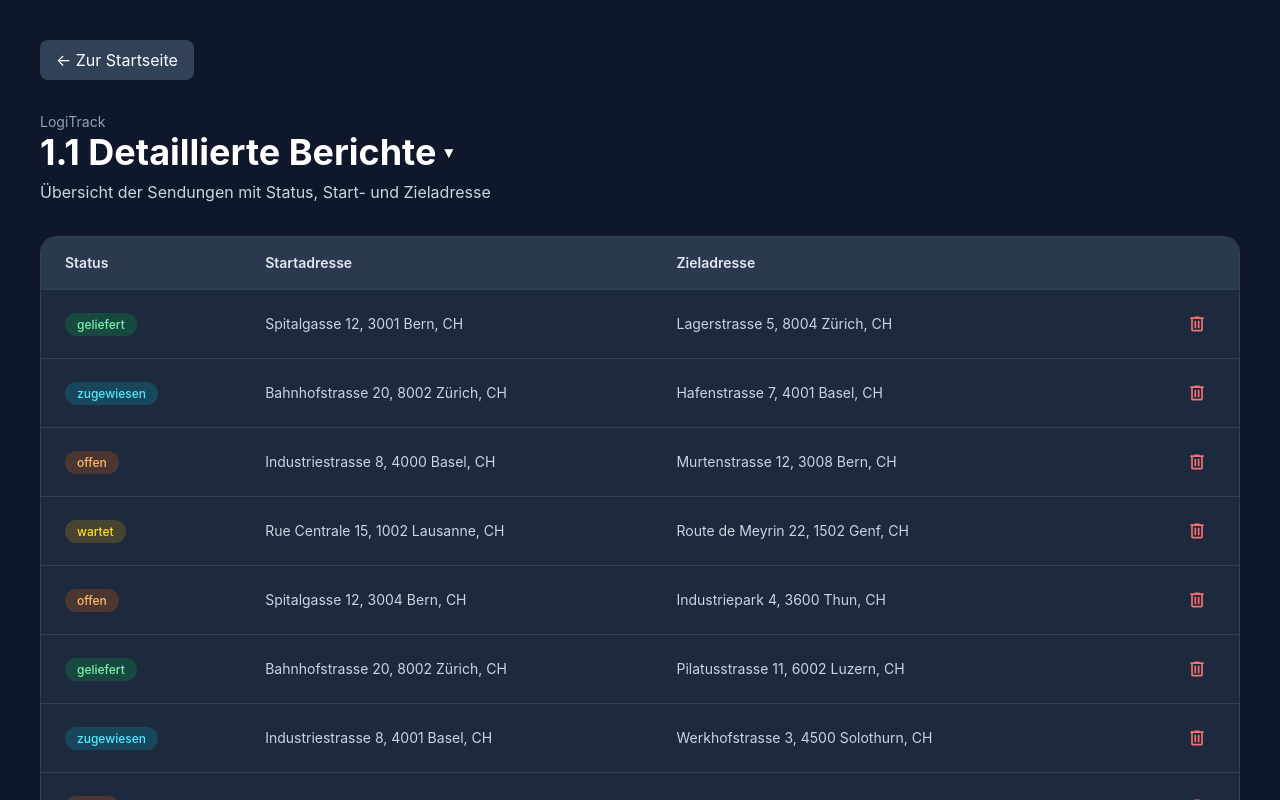
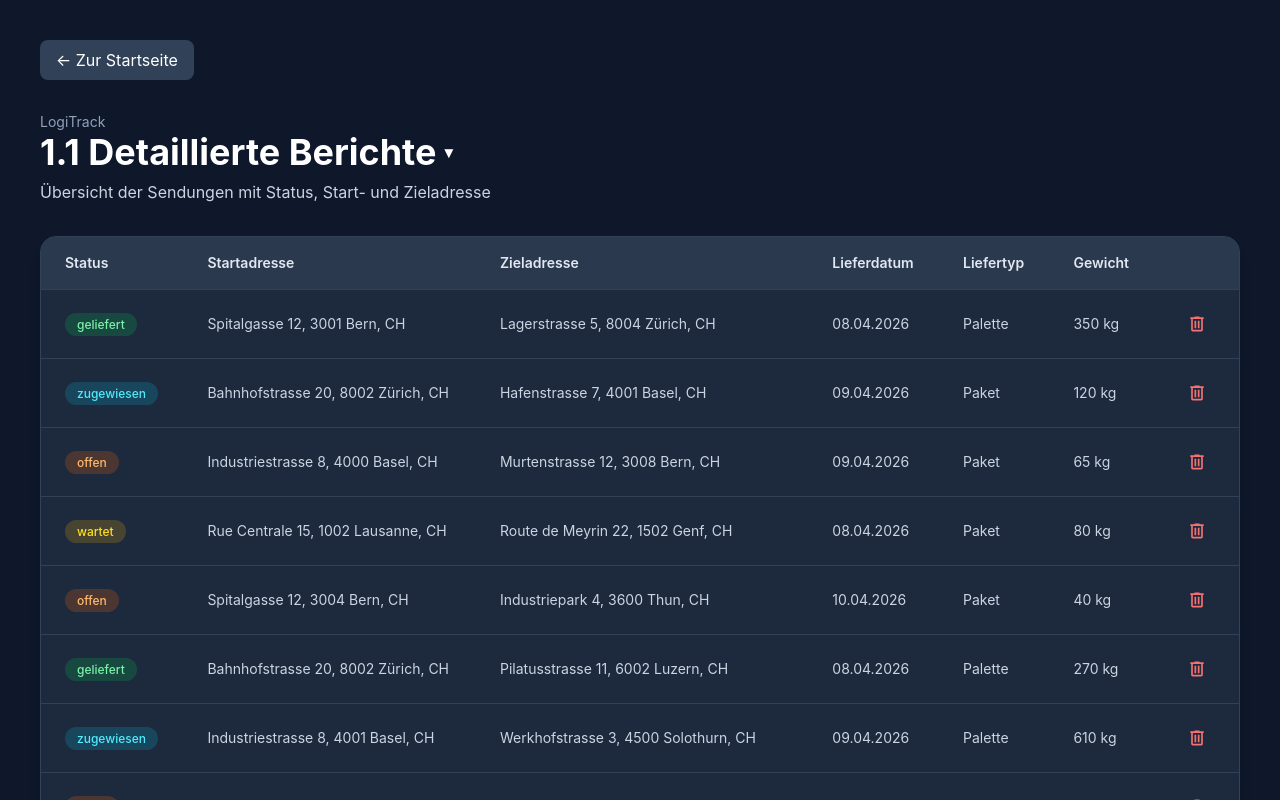
Before and after one commit to ITKFA35/LogiTrack, a React (Vite) app: page /reports/dashboard in a window 1280 px wide. Shown: the top 800 px of the page. Built offline with nearby package versions, Linux system fonts and the light colour scheme; data requests are answered from the project's data file.

Commit message:
improve sendung editing, validation and reporting table

```diff
--- a/db.json
+++ b/db.json
@@ -333,7 +333,7 @@
       "erfassungsdatum": "2026-04-08",
       "lieferdatum": "2026-04-10",
       "status": "unterwegs",
-      "prioritaet": "niedrig",
+      "prioritaet": "normal",
       "lieferungTyp": "Paket",
       "gewichtKg": 95,
       "benachrichtigung": false,
@@ -380,7 +380,7 @@
       "erfassungsdatum": "2026-04-08",
       "lieferdatum": "2026-04-12",
       "status": "offen",
-      "prioritaet": "normal",
+      "prioritaet": "hoch",
       "lieferungTyp": "Paket",
       "gewichtKg": 55,
       "benachrichtigung": false,
@@ -426,7 +426,7 @@
       "zielOrt": "Bern",
       "zielLand": "CH",
       "erfassungsdatum": "2026-04-24",
-      "lieferdatum": "2026-04-24",
+      "lieferdatum": "2026-05-02",
       "status": "zugewiesen",
       "prioritaet": "hoch",
       "lieferungTyp": "Palette",
--- a/src/pages/DashboardV2.jsx
+++ b/src/pages/DashboardV2.jsx
@@ -23,6 +23,7 @@ export default function DashboardV2() {
     status: "",
     prioritaet: "",
     lieferungTyp: "",
+    gewichtKg: "",
   });
 
   useEffect(() => {
@@ -72,6 +73,15 @@ export default function DashboardV2() {
     return "";
   };
 
+  const formatDateToGerman = (dateValue) => {
+  if (!dateValue) return "";
+
+  if (dateValue.includes(".")) return dateValue;
+
+  const [year, month, day] = dateValue.split("-");
+  return `${day}.${month}.${year}`;
+  };
+
   const openEditModal = (sendung) => {
     setSelectedSendung(sendung);
     setEditForm({
@@ -88,6 +98,8 @@ export default function DashboardV2() {
       status: sendung.status || "",
       prioritaet: sendung.prioritaet || "",
       lieferungTyp: sendung.lieferungTyp || "",
+      gewichtKg: sendung.gewichtKg || "",
+      lieferdatum: sendung.lieferdatum || "",
     });
   };
 
@@ -121,11 +133,11 @@ export default function DashboardV2() {
   };
 
   const handleSave = async () => {
-    if (!selectedSendung) return;
-
     const updatedSendung = {
       ...selectedSendung,
       ...editForm,
+      gewichtKg: Number(editForm.gewichtKg),
+      lieferdatum: formatDateToApi(editForm.lieferdatum),
     };
 
     try {
@@ -137,16 +149,26 @@ export default function DashboardV2() {
         )
       );
 
-      setSelectedSendung(null);
+      closeEditModal();
     } catch (error) {
       console.error("UPDATE ERROR:", error);
       alert("Fehler beim Speichern der Sendung");
     }
   };
 
+  const formatDateToApi = (dateValue) => {
+  if (!dateValue) return "";
+
+  if (dateValue.includes("-")) return dateValue;
+
+  const [day, month, year] = dateValue.split(".");
+  return `${year}-${month}-${day}`;
+  };
+
   return (
     <div className="min-h-screen bg-slate-900 text-white p-8 md:p-10">
       <button
+        type="button"
         onClick={() => navigate("/reports")}
         className="mb-8 rounded-lg bg-slate-700 px-4 py-2 hover:bg-slate-600 transition"
       >
@@ -171,6 +193,7 @@ export default function DashboardV2() {
         {menuOpen && (
           <div className="absolute mt-3 w-72 rounded-xl border border-slate-700 bg-slate-900 shadow-xl z-50">
             <button
+              type="button"
               onClick={() => {
                 navigate("/reports");
                 setMenuOpen(false);
@@ -181,6 +204,7 @@ export default function DashboardV2() {
             </button>
 
             <button
+              type="button"
               onClick={() => {
                 navigate("/reports/dashboard");
                 setMenuOpen(false);
@@ -191,6 +215,7 @@ export default function DashboardV2() {
             </button>
 
             <button
+              type="button"
               onClick={() => {
                 navigate("/transport");
                 setMenuOpen(false);
@@ -216,7 +241,17 @@ export default function DashboardV2() {
               <th className="px-6 py-4 text-left text-sm font-semibold text-slate-200">
                 Zieladresse
               </th>
-              <th className="px-6 py-4 text-right text-sm font-semibold text-slate-200"></th>
+              <th className="px-6 py-4 text-left text-sm font-semibold text-slate-200">
+                Lieferdatum
+              </th>
+              <th className="px-6 py-4 text-left text-sm font-semibold text-slate-200">
+                Liefertyp
+              </th>
+              <th className="px-6 py-4 text-left text-sm font-semibold text-slate-200">
+                Gewicht
+              </th>
+              <th className="px-6 py-4 text-right text-sm font-semibold text-slate-200">
+              </th>
             </tr>
           </thead>
 
@@ -245,14 +280,28 @@ export default function DashboardV2() {
                   {formatAdresse("ziel", sendung)}
                 </td>
 
+                <td className="px-6 py-4 text-sm text-slate-300">
+                  {formatDateToGerman(sendung.lieferdatum)}
+                </td>
+
+                <td className="px-6 py-4 text-sm text-slate-300">
+                  {sendung.lieferungTyp}
+                </td>
+
+                <td className="px-6 py-4 text-sm text-slate-300">
+                  {sendung.gewichtKg} kg
+                </td>
+
                 <td className="px-6 py-4 text-right">
                   <button
+                    type="button"
                     onClick={(e) => {
                       e.stopPropagation();
                       handleDelete(sendung.id);
                     }}
                     className="rounded p-2 text-red-400 transition hover:bg-red-500/10 hover:text-red-300"
-                  >
+                >
+
                     <img
                       src={deleteIcon}
                       alt="Löschen"
@@ -267,7 +316,8 @@ export default function DashboardV2() {
       </div>
 
       {selectedSendung && (
-        <div className="fixed inset-0 z-50 flex items-center justify-center bg-black/50 px-4 py-6">
+        <div className="fixed inset-0 z-50 flex items-center justify-center bg-black/50 px-4 py-6"
+          onClick={(e) => e.stopPropagation()}>
           <div className="flex h-[85vh] w-full max-w-4xl flex-col rounded-2xl bg-slate-800 shadow-2xl">
 
             {/* HEADER */}
@@ -440,7 +490,17 @@ export default function DashboardV2() {
                   </select>
                 </div>
 
-                <div className="md:col-span-2">
+                <div>
+                <label className="mb-2 block text-sm text-slate-300">Gewicht (kg)</label>
+                <input
+                  type="number"
+                  value={editForm.gewichtKg}
+                  onChange={(e) => handleChange("gewichtKg", e.target.value)}
+                  className="w-full rounded-lg border border-slate-600 bg-slate-900 px-4 py-3 text-white outline-none focus:border-blue-500"
+                />
+                </div>
+
+                <div className="">
                   <label className="mb-2 block text-sm text-slate-300">
                     Lieferung Typ
                   </label>
@@ -452,12 +512,41 @@ export default function DashboardV2() {
                     <option value="Palette">Palette</option>
                   </select>
                 </div>
+                <div className="md:col-span-2">
+                  <label className="mb-2 block text-sm text-slate-300">
+                    Lieferdatum
+                  </label>
+
+                  <div className="relative">
+                    <input
+                      type="text"
+                      placeholder="TT.MM.JJJJ"
+                      value={formatDateToGerman(editForm.lieferdatum)}
+                      onChange={(e) => handleChange("lieferdatum", e.target.value)}
+                      className="w-full rounded-lg border border-slate-600 bg-slate-900 px-4 py-3 pr-12 text-white outline-none focus:border-blue-500"
+                    />
+
+                    <span className="material-symbols-outlined pointer-events-none absolute right-4 top-1/2 -translate-y-1/2 text-[22px] text-slate-400">
+                      calendar_month
+                    </span>
+
+                    <input
+                      type="date"
+                      className="absolute right-3 top-1/2 h-8 w-8 -translate-y-1/2 cursor-pointer opacity-0"
+                      onChange={(e) =>
+                        handleChange("lieferdatum", formatDateToGerman(e.target.value))
+                      }
+                    />
+                  </div>
+                </div>
               </div>
             </div>
+
 
             {/* FOOTER */}
             <div className="flex items-center justify-between border-t border-slate-700 px-6 py-4">
               <button
+                type="button"
                 onClick={() => handleDelete(selectedSendung.id)}
                 className="flex items-center gap-2 rounded-lg bg-red-500/20 px-4 py-2 text-red-400 hover:bg-red-500/30 transition"
               >
@@ -471,16 +560,21 @@ export default function DashboardV2() {
 
               <div className="flex gap-3">
                 <button
+                  type="button"
                   onClick={closeEditModal}
                   className="rounded-lg bg-slate-700 px-5 py-3 hover:bg-slate-600 transition"
                 >
                   Abbrechen
                 </button>
-
-                <button className="rounded-lg bg-blue-600 px-5 py-3 hover:bg-blue-700 transition"
-                 type="button"
-                 onClick={handleSave}
-                 className="rounded-lg bg-blue-600 px-5 py-3 hover:bg-blue-700 transition">
+                <button
+                  type="button"
+                  onClick={(e) => {
+                    e.preventDefault();
+                    e.stopPropagation();
+                    handleSave();
+                  }}
+                  className="rounded-lg bg-blue-600 px-5 py-3 hover:bg-blue-700 transition"
+                >
                   Speichern
                 </button>
               </div>
--- a/src/pages/TransportManagement.jsx
+++ b/src/pages/TransportManagement.jsx
@@ -51,10 +51,12 @@ export default function TransportManagement() {
 
   const [year, month, day] = dateValue.split("-");
   return `${day}.${month}.${year}`;
-};
+  };
 
   const formatDateToApi = (dateValue) => {
     if (!dateValue) return "";
+
+    if (dateValue.includes("-")) return dateValue;
 
     const [day, month, year] = dateValue.split(".");
     return `${year}-${month}-${day}`;
@@ -163,6 +165,7 @@ export default function TransportManagement() {
 
   const newSendung = {
     ...formData,
+    lieferdatum: formatDateToApi(formData.lieferdatum),
     gewichtKg: formData.gewichtKg === "" ? 0 : Number(formData.gewichtKg),
     kundenId: Number(formData.kundenId),
     fahrerId: Number(formData.fahrerId),
@@ -185,6 +188,7 @@ export default function TransportManagement() {
   return (
     <div className="min-h-screen bg-slate-900 text-white p-8 md:p-10">
       <button
+        type="button"
         onClick={() => navigate("/")}
         className="mb-8 rounded-lg bg-slate-700 px-4 py-2 hover:bg-slate-600 transition"
       >
```
